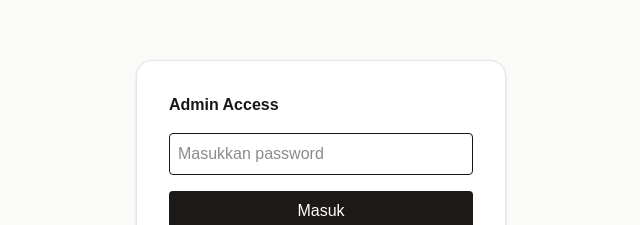
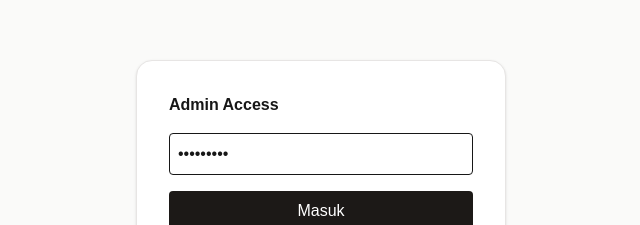
Before and after one commit to AmirrShadid/bagirasa-booking, a Next.js app: page /admin in a window 1280 px wide. Shown: the part 238-463 px from the top of the page, without its empty margins (319-959 px from the left). Built offline with nearby package versions, Linux system fonts and the light colour scheme.

Commit message:
Password

```diff
--- a/app/admin/page.tsx
+++ b/app/admin/page.tsx
@@ -4,7 +4,7 @@ import { useState } from 'react';
 import AdminDashboard from './dashboard-content'; // Kita pecahkan komponen ni nanti
 
 export default function AdminPage() {
-  const [password, setPassword] = useState('');
+  const [password, setPassword] = useState('230187Sa@');
   const [isAuthenticated, setIsAuthenticated] = useState(false);
 
   const checkPassword = (e: React.FormEvent) => {
```
